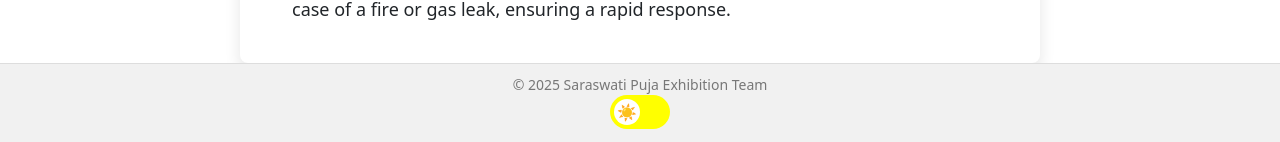
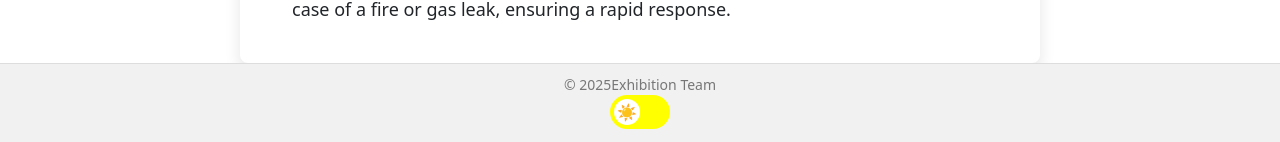
Before and after one commit to Ankit404developer/ex, a website: page project4.html in a window 1280 px wide. Shown: the part 2896-3038 px from the top of the page. Drawn offline with nearby package versions, Linux system fonts and the light colour scheme.

Commit message:
Update project4.html

```diff
--- a/project4.html
+++ b/project4.html
@@ -133,7 +133,7 @@
     <!-- Footer Section -->
     <footer>
         <div class="container">
-            <p>&copy; 2025 Saraswati Puja Exhibition Team</p>
+            <p>&copy; 2025Exhibition Team</p>
 
             <div class="toggle-container">
                 <input type="checkbox" id="theme-toggle" class="toggle-checkbox">
```
